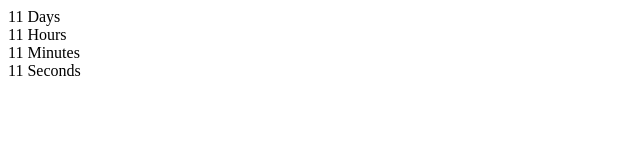
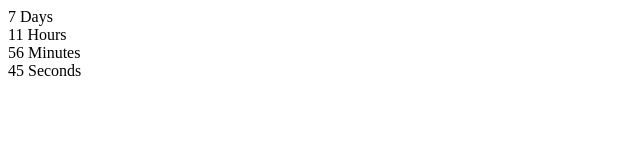
Before and after one commit to Zombik007/goit-js-hw-11-timer, a plain HTML site: page index.html in a window 1280 px wide. Shown: the full height of the page, 0-640 px from the left. Drawn offline with Linux system fonts and the light colour scheme.

Commit message:
Добавляет файлы выполнения дз

```diff
--- a/index.html
+++ b/index.html
@@ -9,24 +9,46 @@
   <body>
     <div class="timer" id="timer-1">
       <div class="field">
-        <span class="value" data-value="days">11</span>
+        <span class="value" data-value="days"></span>
         <span class="label">Days</span>
       </div>
 
       <div class="field">
-        <span class="value" data-value="hours">11</span>
+        <span class="value" data-value="hours"></span>
         <span class="label">Hours</span>
       </div>
 
       <div class="field">
-        <span class="value" data-value="mins">11</span>
+        <span class="value" data-value="mins"></span>
         <span class="label">Minutes</span>
       </div>
 
       <div class="field">
-        <span class="value" data-value="secs">11</span>
+        <span class="value" data-value="secs"></span>
         <span class="label">Seconds</span>
       </div>
     </div>
+    <!-- <div class="timer" id="timer-2">
+      <div class="field">
+        <span class="value" data-value="days"></span>
+        <span class="label">Days</span>
+      </div>
+
+      <div class="field">
+        <span class="value" data-value="hours"></span>
+        <span class="label">Hours</span>
+      </div>
+
+      <div class="field">
+        <span class="value" data-value="mins"></span>
+        <span class="label">Minutes</span>
+      </div>
+
+      <div class="field">
+        <span class="value" data-value="secs"></span>
+        <span class="label">Seconds</span>
+      </div>
+    </div> -->
+    <script src="./js/main.js"></script>
   </body>
 </html>
--- a/js/main.js
+++ b/js/main.js
@@ -1,29 +1,50 @@
-new CountdownTimer({
+class CountdownTimer {
+  constructor({ selector, targetDate }) {
+    this.selector = this.getEl(selector);
+    this.targetDate = targetDate;
+    this.timerInterval = null;
+    this.timer();
+  }
+
+  getEl(timerId) {
+    const refs = {
+      daysEl: document.querySelector(`${timerId} [data-value="days"]`),
+      hoursEl: document.querySelector(`${timerId} [data-value="hours"]`),
+      minsEl: document.querySelector(`${timerId} [data-value="mins"]`),
+      secsEl: document.querySelector(`${timerId} [data-value="secs"]`),
+    };
+    return refs;
+  }
+
+  timer() {
+    this.timerInterval = setInterval(() => {
+      let currentTime = new Date();
+      let time = this.targetDate - currentTime;
+
+      const days = Math.floor(time / (1000 * 60 * 60 * 24));
+      let hours = Math.floor((time % (1000 * 60 * 60 * 24)) / (1000 * 60 * 60));
+      hours = hours <= 9 ? "0" + hours : hours;
+      let mins = Math.floor((time % (1000 * 60 * 60)) / (1000 * 60));
+      mins = mins <= 9 ? "0" + mins : mins;
+      let secs = Math.floor((time % (1000 * 60)) / 1000);
+      secs = secs <= 9 ? "0" + secs : secs;
+
+      this.selector.daysEl.textContent = days;
+      this.selector.hoursEl.textContent = hours;
+      this.selector.minsEl.textContent = mins;
+
+      this.selector.secsEl.textContent = secs;
+    }, 1000);
+  }
+}
+
+const countdownTimerFirst = new CountdownTimer({
   selector: "#timer-1",
-  targetDate: new Date("Jul 17, 2019"),
+  targetDate: new Date("Jun 14, 2021"),
 });
 
-/*
- * Оставшиеся дни: делим значение UTC на 1000 * 60 * 60 * 24, количество
- * миллисекунд в одном дне (миллисекунды * секунды * минуты * часы)
- */
-const days = Math.floor(time / (1000 * 60 * 60 * 24));
-
-/*
- * Оставшиеся часы: получаем остаток от предыдущего расчета с помощью оператора
- * остатка % и делим его на количество миллисекунд в одном часе
- * (1000 * 60 * 60 = миллисекунды * минуты * секунды)
- */
-const hours = Math.floor((time % (1000 * 60 * 60 * 24)) / (1000 * 60 * 60));
-
-/*
- * Оставшиеся минуты: получаем оставшиеся минуты и делим их на количество
- * миллисекунд в одной минуте (1000 * 60 = миллисекунды * секунды)
- */
-const mins = Math.floor((time % (1000 * 60 * 60)) / (1000 * 60));
-
-/*
- * Оставшиеся секунды: получаем оставшиеся секунды и делим их на количество
- * миллисекунд в одной секунде (1000)
- */
-const secs = Math.floor((time % (1000 * 60)) / 1000);
+// const countdownTimerSecond = new CountdownTimer({
+//   selector: "#timer-2",
+//   targetDate: new Date("Jun 18, 2021"),
+// });
+// console.log(countdownTimerSecond);
```
